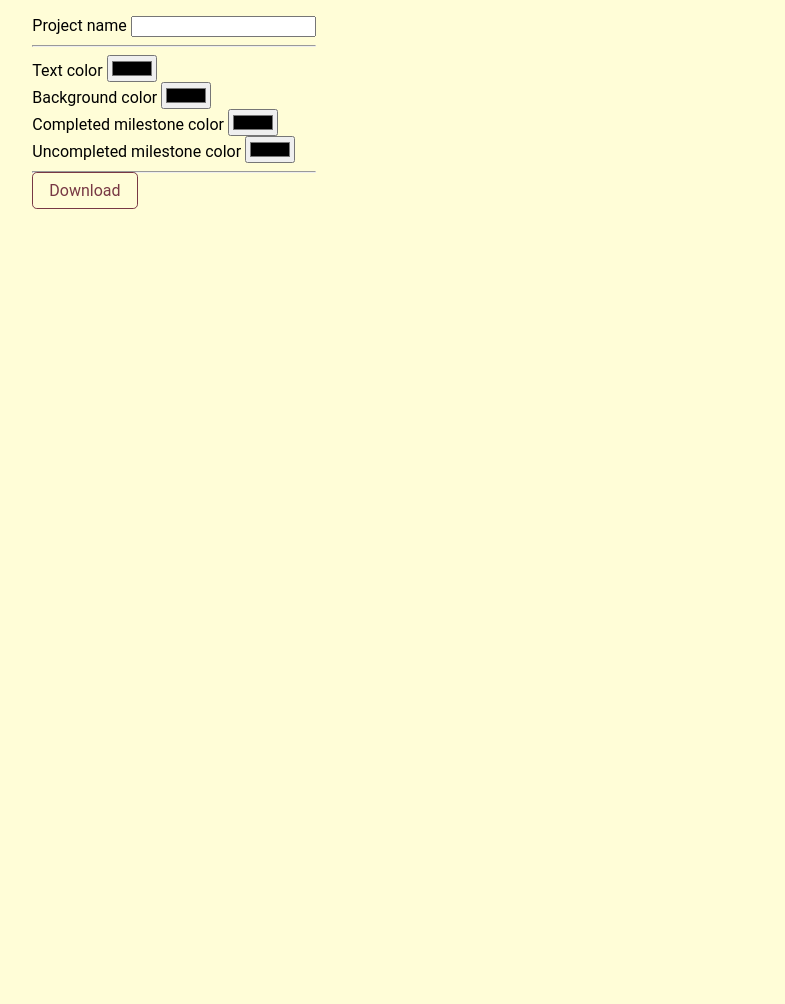
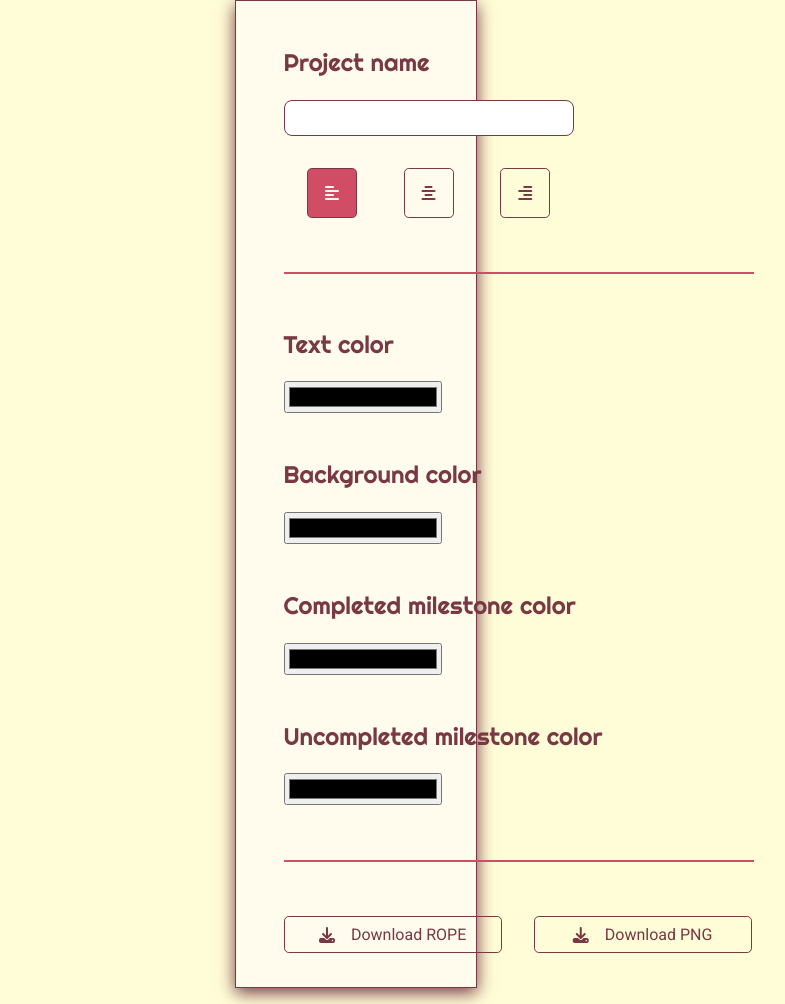
Before and after one commit to crt0r/rope-editor, a plain HTML site: page editor.html in a window 1280 px wide. Shown: the whole page, without its empty margins (466-1251 px from the left). Before the commit the page ends 832 px from the top, so only its background shows below. Drawn offline with Linux system fonts and the light colour scheme.

Commit message:
add editor pane basic styling

```diff
--- a/editor.html
+++ b/editor.html
@@ -6,6 +6,10 @@
     <meta name="viewport" content="width=device-width, initial-scale=1.0">
     <link rel="stylesheet" href="styles/main.css">
     <link rel="stylesheet" href="styles/editor.css">
+    <link rel="preconnect" href="https://fonts.googleapis.com">
+    <link rel="preconnect" href="https://fonts.gstatic.com" crossorigin>
+    <link href="https://fonts.googleapis.com/css2?family=Righteous&family=Roboto&display=swap" rel="stylesheet">
+    <script defer src="https://kit.fontawesome.com/d6558207b9.js" crossorigin="anonymous"></script>
     <title>Rope Editor</title>
 </head>
 <body>
@@ -13,29 +17,45 @@
         <div id="editor">
             <section id="preview"></section>
             <section id="editor-pane">
-                <div id="project-info">
-                    <label for="project-name-field">Project name</label>
-                    <input type="text" name="project-name-field" id="project-name-field">
+                <div id="project-info-with-text-alignment">
+                    <div class="editor-pane-section" id="project-info">
+                        <label class="title" for="project-name-field">Project name</label>
+                        <input type="text" name="project-name-field" id="project-name-field">
+                    </div>
+                    <div id="alignment-control-buttons">
+                        <a class="button image-button image-button-pressed fas fa-align-left" id="align-left"></a>
+                        <a class="button image-button fas fa-align-center" id="align-center"></a>
+                        <a class="button image-button fas fa-align-right" id="align-right"></a>
+                    </div>
                 </div>
                 <hr/>
-                <div id="text-color-selection">
-                    <label for="text-color-selector">Text color</label>
+                <div class="editor-pane-section" id="text-color-selection">
+                    <label class="title" for="text-color-selector">Text color</label>
                     <input type="color" name="text-color-selector" id="text-color-selector">
                 </div>
-                <div id="background-color-selection">
-                    <label for="background-color-selector">Background color</label>
+                <div class="editor-pane-section" id="background-color-selection">
+                    <label class="title" for="background-color-selector">Background color</label>
                     <input type="color" name="background-color-selector" id="background-color-selector">
                 </div>
-                <div id="completed-milestone-color-selection">
-                    <label for="completed-milestone-color-selector">Completed milestone color</label>
+                <div class="editor-pane-section" id="completed-milestone-color-selection">
+                    <label class="title" for="completed-milestone-color-selector">Completed milestone color</label>
                     <input type="color" name="completed-milestone-color-selector" id="completed-milestone-color-selector">
                 </div>
-                <div id="uncompleted-milestone-color-selection">
-                    <label for="uncompleted-milestone-color-selector">Uncompleted milestone color</label>
+                <div class="editor-pane-section" id="uncompleted-milestone-color-selection">
+                    <label class="title" for="uncompleted-milestone-color-selector">Uncompleted milestone color</label>
                     <input type="color" name="uncompleted-milestone-color-selector" id="uncompleted-milestone-color-selector">
                 </div>
                 <hr/>
-                <a href="" class="button dropdown-button">Download</a>
+                <div class="download-buttons">
+                    <a class="button dropdown-button" id="download-project">
+                        <i class="fas fa-download"></i>
+                        Download ROPE
+                    </a>
+                    <a class="button dropdown-button" id="download-png">
+                        <i class="fas fa-download"></i>
+                        Download PNG
+                    </a>
+                </div>
             </section>
             <section id="milestones">
                 <ol></ol>
--- a/styles/editor.css
+++ b/styles/editor.css
@@ -0,0 +1,96 @@
+:root {
+    --higher-area-color: #fffced;
+    --warm-white-color: #fffdf7;
+
+    --default-shadow: 0px .3rem 1rem var(--main-color);
+}
+
+main#root {
+    display: block;
+    padding: 0;
+}
+
+div#editor {
+    display: grid;
+    grid-template-columns: 60% 40%;
+}
+
+section#editor-pane {
+    display: grid;
+    grid-template-rows: repeat(6, auto);
+    gap: 2.9rem;
+    place-items: start;
+    background-color: var(--higher-area-color);
+    box-shadow: var(--default-shadow);
+    border: 1px solid var(--main-color);
+    padding: 2.9rem 3rem 2.1rem 3rem;
+}
+
+div.editor-pane-section {
+    display: grid;
+    grid-template-rows: auto auto;
+    gap: 1.4rem;
+}
+
+hr {
+    background-color: var(--secondary-color);
+}
+
+input[type="text"] {
+    min-width: 16rem;
+    min-height: 2rem;
+    color: var(--secondary-color);
+    font-family: inherit;
+    font-size: inherit;
+    border: 1px solid var(--main-color);
+    border-radius: .5rem;
+    padding-left: 1rem;
+    padding-right: 1rem;
+}
+
+input[type="color"] {
+    min-width: 9.9rem;
+    min-height: 2rem;
+}
+
+div#project-info-with-text-alignment {
+    display: grid;
+    grid-template-rows: auto auto;
+    gap: 2rem;
+}
+
+div#alignment-control-buttons {
+    display: grid;
+    place-items: center;
+    grid-template-columns: repeat(3, auto);
+}
+
+a.image-button {
+    display: grid;
+    place-items: center;
+    text-align: center;
+    height: 3rem;
+    min-width: 3rem;
+    padding: 0;
+    color: var(--main-color);
+}
+
+a.image-button:hover {
+    color: var(--higher-area-color);
+}
+
+a.image-button-pressed {
+    background-color: var(--secondary-color);
+    color: var(--higher-area-color);
+}
+
+div.download-buttons {
+    display: grid;
+    grid-template-columns: auto auto;
+    gap: 2rem;
+}
+
+hr {
+    width: 100%;
+    border: 1px solid var(--secondary-color);
+}
--- a/styles/main.css
+++ b/styles/main.css
@@ -19,11 +19,11 @@ html {
 body {
     background-color: var(--background-color);
     margin: 0;
-    padding: 1rem 2rem;
     min-height: 100vh;
 }
 
 main#root {
+    padding: 1rem 2rem;
     display: grid;
     place-items: center;
     grid-template-rows: auto auto;
@@ -49,7 +49,7 @@ a {
     text-decoration: none;
 }
 
-a:hover {
+.button:hover {
     cursor: pointer;
 }
 
@@ -69,7 +69,7 @@ section#user-actions {
     transition: background-color 200ms, color 200ms;
 }
 
-section#user-actions a.button {
+a.button:not([class*="image-button"]) {
     display: grid;
     grid-gap: 1rem;
     align-items: center;
```
